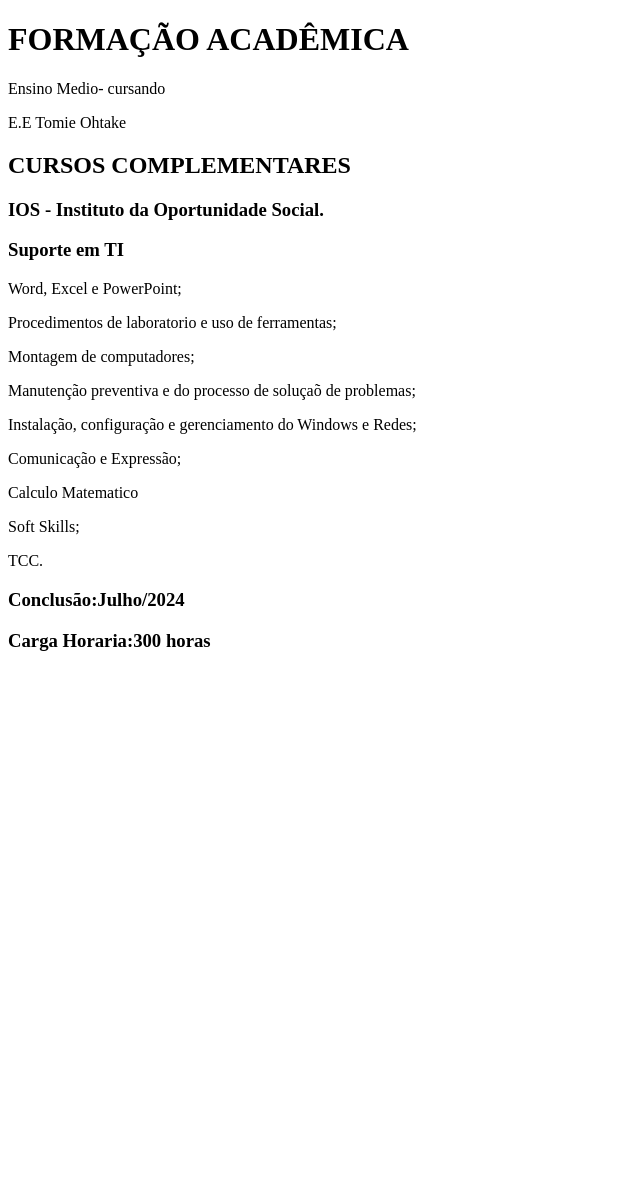
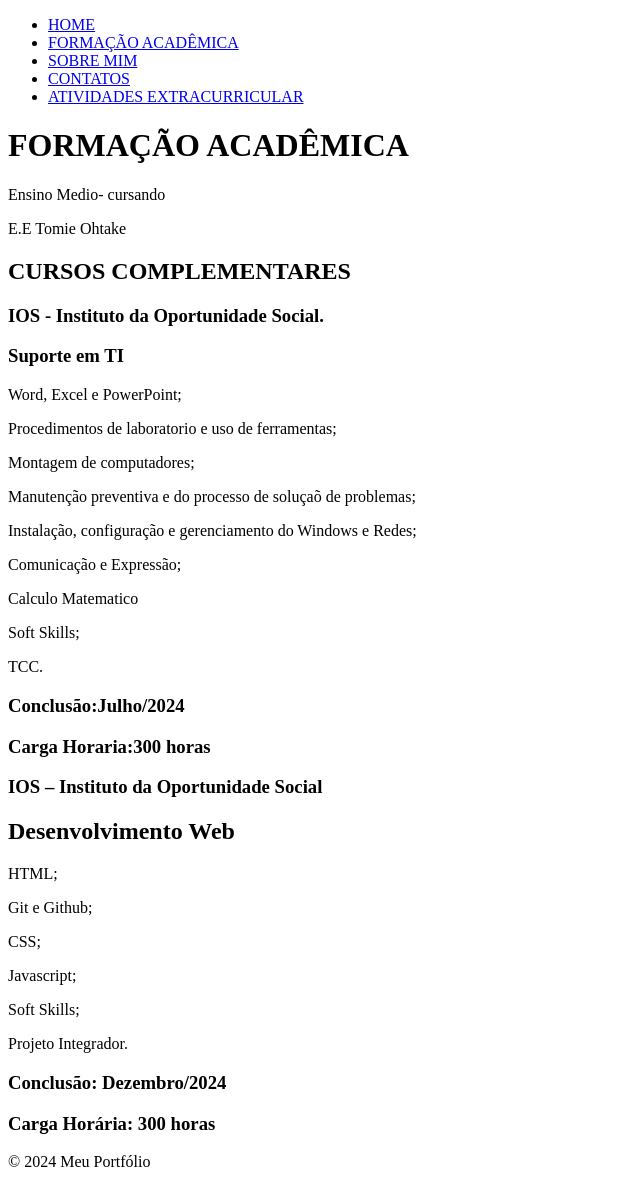
Before and after one commit to luizaaoliveira/ios, a plain HTML site: page FormaçaoAcademica.html in a window 1280 px wide. Shown: the whole page, without its empty margins (0-640 px from the left). Before the commit the page ends 800 px from the top, so only its background shows below. Drawn offline with Linux system fonts and the light colour scheme.

Commit message:
portfolio

```diff
--- a/FormaçaoAcademica.html
+++ b/FormaçaoAcademica.html
@@ -1,11 +1,20 @@
 <!DOCTYPE html>
 <html lang="pt-br">
+
 <head>
   <meta charset="UTF-8">
   <meta name="viewport" content="width=device-width, initial-scale=1.0">
   <title>FORMAÇÃO ACADÊMICA</title>
 </head>
+
 <body>
+  <ul>
+    <li><a href="Portfóliopessoal.html">HOME</a></li>
+    <li><a href="FormaçaoAcademica.html">FORMAÇÃO ACADÊMICA</a></li>
+    <li><a href="Sobremim.html">SOBRE MIM</a></li>
+    <li><a href="contatos.html">CONTATOS</a></li>
+    <li><a href="atividadeex.html">ATIVIDADES EXTRACURRICULAR</a></li>
+  </ul>
   <h1>FORMAÇÃO ACADÊMICA</h1>
   <P>Ensino Medio- cursando</P>
   <p>E.E Tomie Ohtake</p>
@@ -24,5 +33,19 @@
 
   <H3>Conclusão:Julho/2024</H3>
   <h3>Carga Horaria:300 horas</h3>
+
+  <h3>IOS – Instituto da Oportunidade Social</h3>
+    <h2>Desenvolvimento Web</h2>
+    <p>HTML;</p>
+    <p>Git e Github;</p>
+    <p>CSS;</p>
+    <p>Javascript;</p>
+    <p>Soft Skills;</p>
+    <p>Projeto Integrador.</p>
+
+    <h3>Conclusão: Dezembro/2024</h3>
+    <h3>Carga Horária: 300 horas</h3>
+    <p>&copy; 2024 Meu Portfólio</p>
 </body>
+
 </html>
```
Also changed, not shown: Portfóliopessoal.html (+14 -9 lines), Sobremim.html (added, +27 -0 lines), atividadeex.html (added, +20 -0 lines), contatos.html (added, +34 -0 lines).
